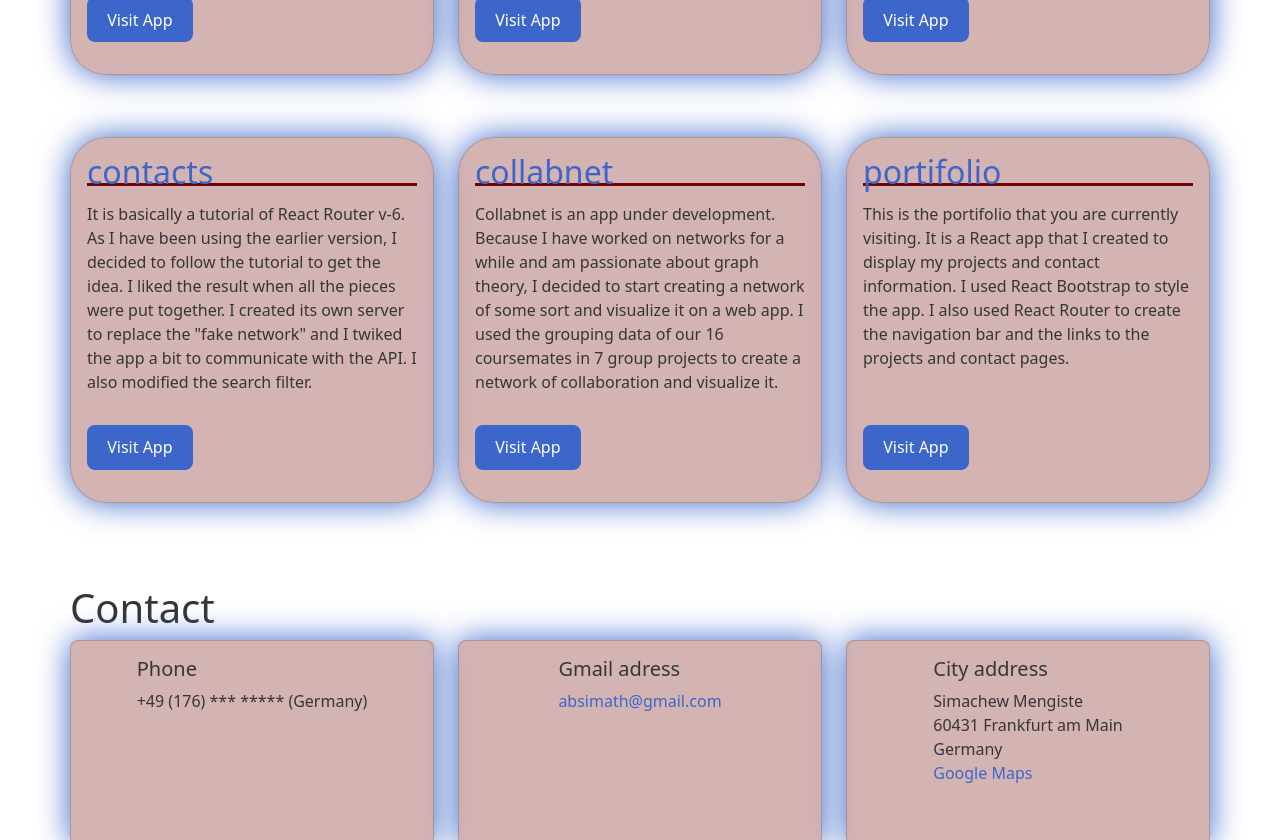
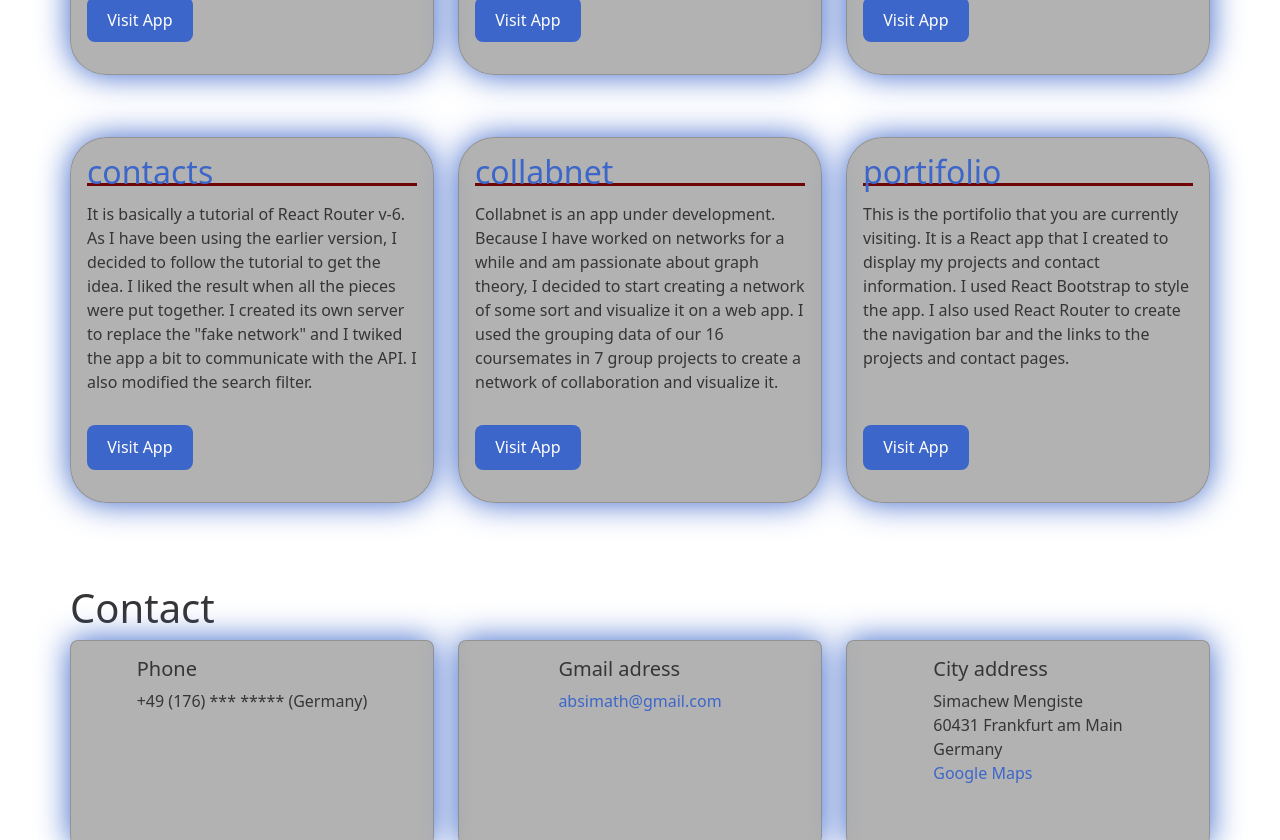
Before and after one commit to absima/portifolio, a React (Vite) app: page /apps in a window 1280 px wide. Shown: the part 1960-2800 px from the top of the page. Built offline with nearby package versions, Linux system fonts and the light colour scheme.

Commit message:
day/night theme modified again

```diff
--- a/src/App.css
+++ b/src/App.css
@@ -25,14 +25,14 @@ nav {
   justify-content: center;
   align-items: center;
   border-radius: 8px;
-  box-shadow: 0 0 2em #3c66c9;
+  box-shadow: 0 0 2em hsl(222, 57%, 51%);
   /* color: rgb(49, 39, 39); */
   /* color: hsl(0, 88%, 3%); */
   /* color: white */
   /* font-family: 'Inter', sans-serif; */
   /* border-bottom: 5rem; */
   margin-bottom: 5rem;
-  background-color: hsl(0, 93%, 23%, 0.3);
+  background-color: hsl(0, 0%, 0%, 0.3);
 }
 
 
@@ -100,5 +100,5 @@ a:hover {
 }
 
 .controw .card{
-  background-color: hsl(0, 93%, 23%, 0.3);
+  background-color: hsl(0, 0%, 0%, 0.3);
 }
```
